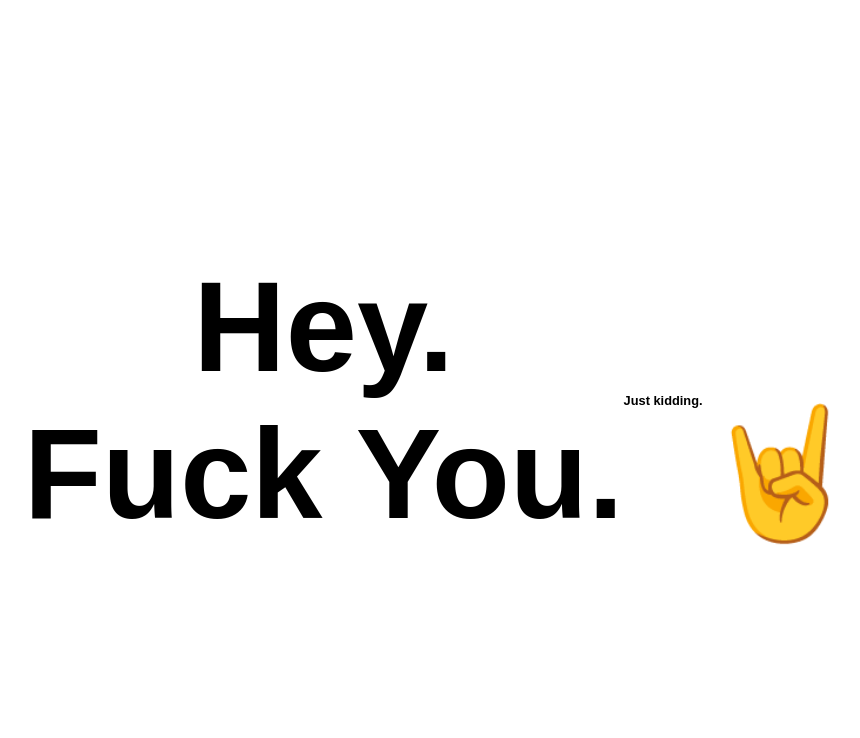
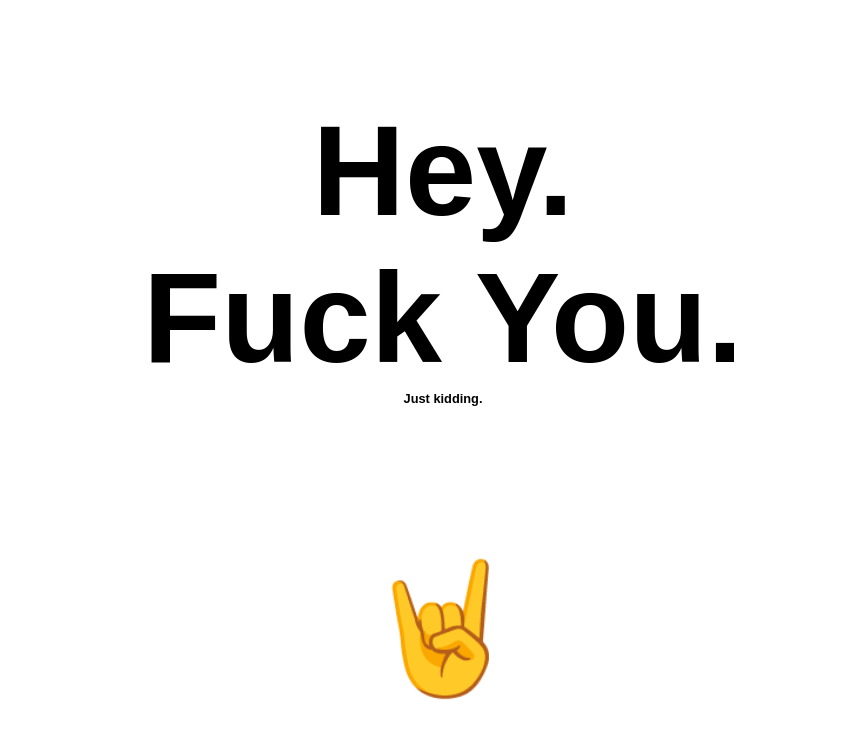
Before and after one commit to youre-a-bit-nosy/youre-a-bit-nosy, a plain HTML site: page index.html in a window 1280 px wide. Shown: the whole page, without its empty margins (197-1057 px from the left). Drawn offline with Linux system fonts and the light colour scheme.

Commit message:
Update index.html

```diff
--- a/index.html
+++ b/index.html
@@ -17,6 +17,7 @@
             height: 100%;
             width: 100%;
             display: flex;
+            flex-direction: column; /* <--- This makes children stack vertically */
             justify-content: center;
             align-items: center;
             background-color: white;
```
